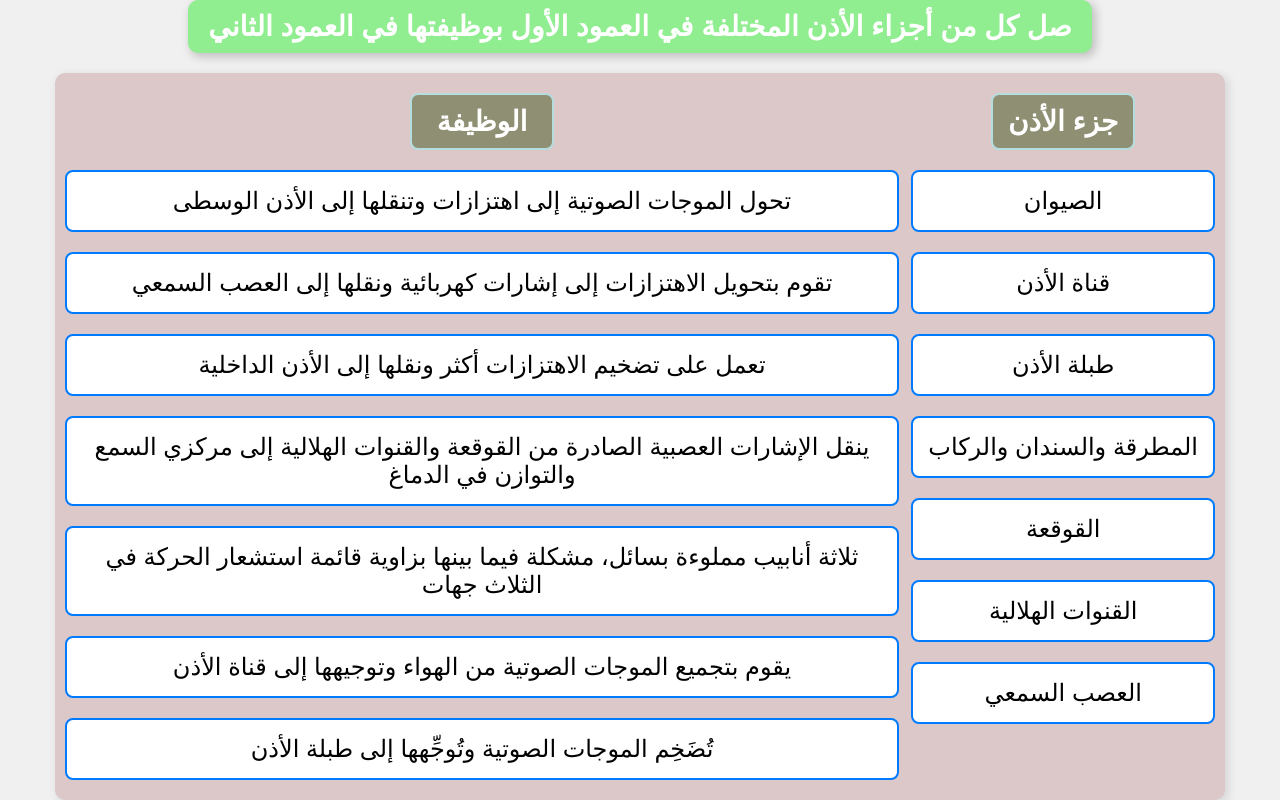
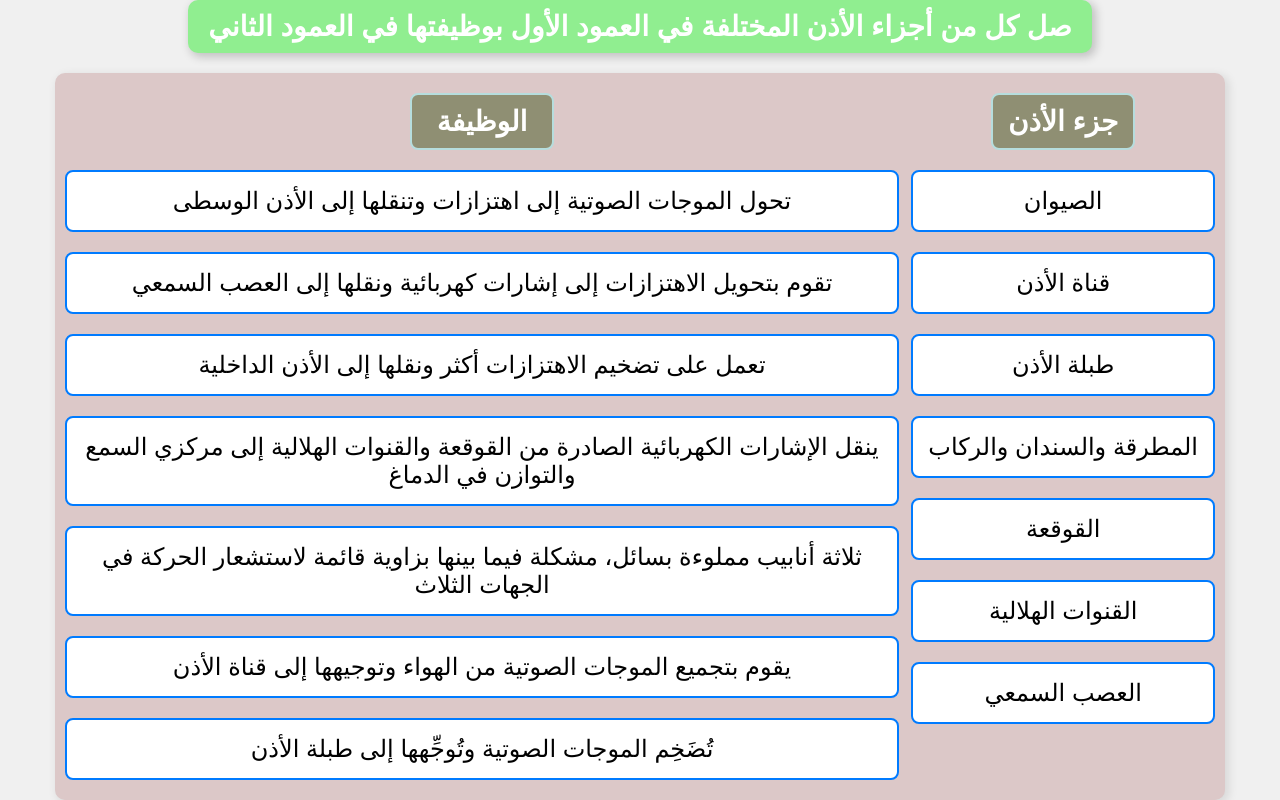
Before and after one commit to Mewida0101/Ear-Parts-Functions, a plain HTML site: page index.html in a window 1280 px wide. Shown: the top 800 px of the page. Drawn offline with Linux system fonts and the light colour scheme; a script that the page names is missing.

Commit message:
Update index.html

```diff
--- a/index.html
+++ b/index.html
@@ -32,10 +32,9 @@
       <div class="item item2" data-match="3">تحول الموجات الصوتية إلى اهتزازات وتنقلها إلى الأذن الوسطى</div>
       <div class="item item2" data-match="5">تقوم بتحويل الاهتزازات إلى إشارات كهربائية ونقلها إلى العصب السمعي</div>
       <div class="item item2" data-match="4">تعمل على تضخيم الاهتزازات أكثر ونقلها إلى الأذن الداخلية</div>
-      <div class="item item2" data-match="7">ينقل الإشارات العصبية الصادرة من القوقعة والقنوات الهلالية إلى مركزي السمع والتوازن في الدماغ</div>
-      <div class="item item2" data-match="6">ثلاثة أنابيب مملوءة بسائل، مشكلة فيما بينها بزاوية قائمة استشعار الحركة في الثلاث جهات</div>
-      <div class="item item2" data-match="1">يقوم بتجميع الموجات الصوتية من الهواء وتوجيهها إلى قناة الأذن
-      </div>
+      <div class="item item2" data-match="7">ينقل الإشارات الكهربائية الصادرة من القوقعة والقنوات الهلالية إلى مركزي السمع والتوازن في الدماغ</div>
+      <div class="item item2" data-match="6">ثلاثة أنابيب مملوءة بسائل، مشكلة فيما بينها بزاوية قائمة لاستشعار الحركة في الجهات الثلاث </div>
+      <div class="item item2" data-match="1">يقوم بتجميع الموجات الصوتية من الهواء وتوجيهها إلى قناة الأذن</div>
       <div class="item item2" data-match="2">تُضَخِم الموجات الصوتية وتُوجِّهها إلى طبلة الأذن</div>
     </div>
 
```
